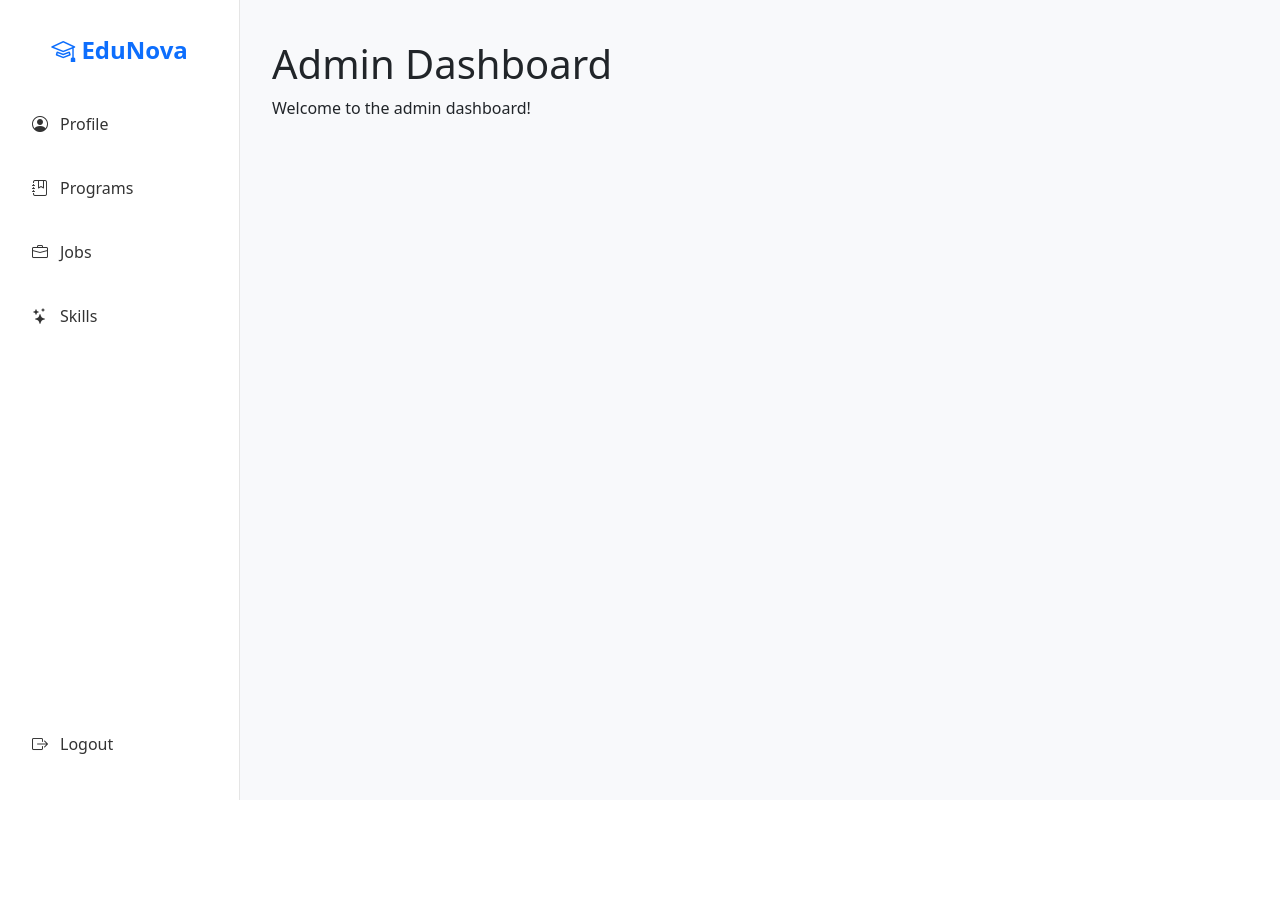
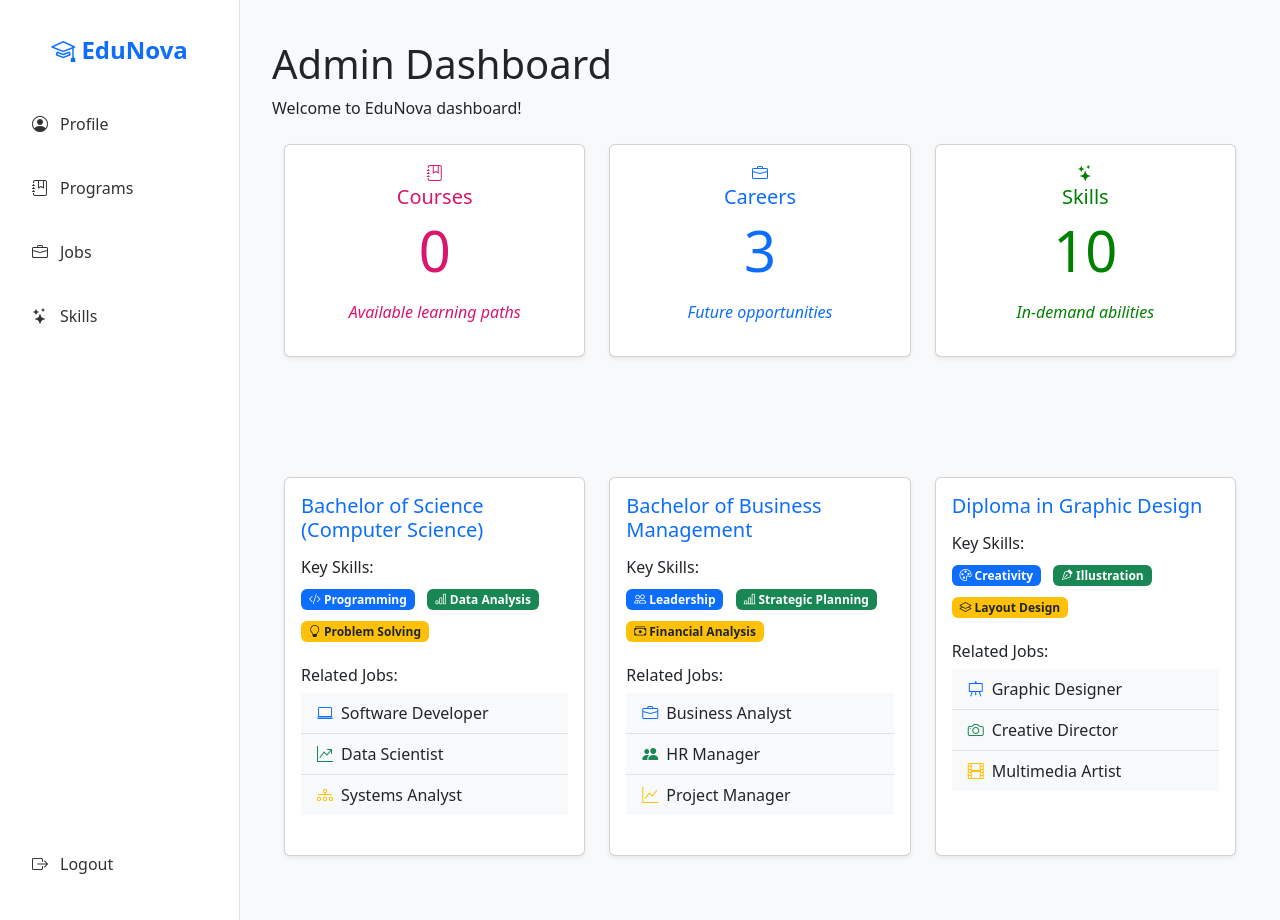
Before and after one commit to mumbimuthiga/Edunova, a Django app: page /adminsection/dashboard/ in a window 1280 px wide. Before the commit the page ends 800 px from the top, so only its background shows below. Run offline with Django 5.2, Linux system fonts and the light colour scheme; data that the repository does not hold is empty; parts of the project's set-up code (start-up, migrations or seed data) failed here and were passed over.

Commit message:
update dashboard

```diff
--- a/adminsection/templates/admin/adminsection_base.html
+++ b/adminsection/templates/admin/adminsection_base.html
@@ -14,6 +14,7 @@
     .sidebar .nav-link.active, .sidebar .nav-link:hover { background: #e3f2fd; color: #0d6efd; }
     .sidebar .mt-auto { margin-top: auto; }
     .main-content { flex: 1; padding: 2.5rem 2rem; background: #f8f9fb; min-height: 100vh; }
+    blockquote{font-style: italic;}
   </style>
 </head>
 <body>
--- a/adminsection/templates/admin/dashboard.html
+++ b/adminsection/templates/admin/dashboard.html
@@ -1,5 +1,129 @@
 {% extends 'admin/adminsection_base.html' %}
 {% block content %}
   <h1>Admin Dashboard</h1>
-  <p>Welcome to the admin dashboard!</p>
+  <p>Welcome to EduNova dashboard!</p>
+
+  <div class="container my-4">
+    <div class="row row-cols-1 row-cols-md-3 g-4">
+      <div class="col">
+        <div class="card text-center shadow-sm" style="color:#da156b">
+          <div class="card-body">
+             <i class="bi bi-journal-bookmark"></i>
+            <h5 class="card-title">Courses</h5>
+            <p class="display-4">{{ num_courses }}</p>
+            <blockquote>Available learning paths</blockquote>
+          </div>
+        </div>
+      </div>
+      <div class="col">
+        <div class="card text-center shadow-sm" style="color:#0d6efd">
+          <div class="card-body">
+             <i class="bi bi-briefcase"></i>
+            <h5 class="card-title" style="color:#0d6efd">Careers</h5>
+            <p class="display-4" style="color:#0d6efd">{{ num_careers }}</p>
+            <blockquote>Future opportunities</blockquote>
+          </div>
+        </div>
+      </div>
+      <div class="col">
+        <div class="card text-center shadow-sm" style="color:green">
+          <div class="card-body">
+             <i class="bi bi-stars"></i>
+            <h5 class="card-title" >Skills</h5>
+            <p class="display-4">{{ num_skills }}</p>
+             <blockquote>In-demand abilities</blockquote>
+
+          </div>
+        </div>
+      </div>
+    </div>
+  </div>
+
+
+<div class="container my-4">
+  <br>
+  <br>
+  <br>
+  <br>
+  <div class="row row-cols-1 row-cols-md-3 g-4">
+    <!-- Card 1 -->
+    <div class="col">
+      <div class="card shadow-sm mb-4 h-100">
+        <div class="card-body">
+          <h5 class="card-title mb-3"><span class="text-primary">Bachelor of Science (Computer Science)</span></h5>
+          <h6 class="mb-2">Key Skills:</h6>
+          <div class="mb-3">
+            <span class="badge bg-primary me-2 mb-2"><i class="bi bi-code-slash"></i> Programming</span>
+            <span class="badge bg-success me-2 mb-2"><i class="bi bi-bar-chart"></i> Data Analysis</span>
+            <span class="badge bg-warning text-dark me-2 mb-2"><i class="bi bi-lightbulb"></i> Problem Solving</span>
+          </div>
+          <h6 class="mb-2">Related Jobs:</h6>
+          <ul class="list-group list-group-flush">
+            <li class="list-group-item d-flex align-items-center" style="background: #f8f9fa;">
+              <i class="bi bi-laptop me-2 text-primary"></i> Software Developer
+            </li>
+            <li class="list-group-item d-flex align-items-center" style="background: #f8f9fa;">
+              <i class="bi bi-graph-up-arrow me-2 text-success"></i> Data Scientist
+            </li>
+            <li class="list-group-item d-flex align-items-center" style="background: #f8f9fa;">
+              <i class="bi bi-diagram-3 me-2 text-warning"></i> Systems Analyst
+            </li>
+          </ul>
+        </div>
+      </div>
+    </div>
+    <!-- Card 2 -->
+    <div class="col">
+      <div class="card shadow-sm mb-4 h-100">
+        <div class="card-body">
+          <h5 class="card-title mb-3"><span class="text-primary">Bachelor of Business Management</span></h5>
+          <h6 class="mb-2">Key Skills:</h6>
+          <div class="mb-3">
+            <span class="badge bg-primary me-2 mb-2"><i class="bi bi-people"></i> Leadership</span>
+            <span class="badge bg-success me-2 mb-2"><i class="bi bi-bar-chart-line"></i> Strategic Planning</span>
+            <span class="badge bg-warning text-dark me-2 mb-2"><i class="bi bi-cash-stack"></i> Financial Analysis</span>
+          </div>
+          <h6 class="mb-2">Related Jobs:</h6>
+          <ul class="list-group list-group-flush">
+            <li class="list-group-item d-flex align-items-center" style="background: #f8f9fa;">
+              <i class="bi bi-briefcase me-2 text-primary"></i> Business Analyst
+            </li>
+            <li class="list-group-item d-flex align-items-center" style="background: #f8f9fa;">
+              <i class="bi bi-people-fill me-2 text-success"></i> HR Manager
+            </li>
+            <li class="list-group-item d-flex align-items-center" style="background: #f8f9fa;">
+              <i class="bi bi-graph-up me-2 text-warning"></i> Project Manager
+            </li>
+          </ul>
+        </div>
+      </div>
+    </div>
+    <!-- Card 3 -->
+    <div class="col">
+      <div class="card shadow-sm mb-4 h-100">
+        <div class="card-body">
+          <h5 class="card-title mb-3"><span class="text-primary">Diploma in Graphic Design</span></h5>
+          <h6 class="mb-2">Key Skills:</h6>
+          <div class="mb-3">
+            <span class="badge bg-primary me-2 mb-2"><i class="bi bi-palette"></i> Creativity</span>
+            <span class="badge bg-success me-2 mb-2"><i class="bi bi-vector-pen"></i> Illustration</span>
+            <span class="badge bg-warning text-dark me-2 mb-2"><i class="bi bi-layers"></i> Layout Design</span>
+          </div>
+          <h6 class="mb-2">Related Jobs:</h6>
+          <ul class="list-group list-group-flush">
+            <li class="list-group-item d-flex align-items-center" style="background: #f8f9fa;">
+              <i class="bi bi-easel me-2 text-primary"></i> Graphic Designer
+            </li>
+            <li class="list-group-item d-flex align-items-center" style="background: #f8f9fa;">
+              <i class="bi bi-camera me-2 text-success"></i> Creative Director
+            </li>
+            <li class="list-group-item d-flex align-items-center" style="background: #f8f9fa;">
+              <i class="bi bi-film me-2 text-warning"></i> Multimedia Artist
+            </li>
+          </ul>
+        </div>
+      </div>
+    </div>
+  </div>
+</div>
 {% endblock %}
--- a/adminsection/templates/admin/profile.html
+++ b/adminsection/templates/admin/profile.html
@@ -4,7 +4,7 @@
 <div class="container mt-4">
     <div class="card">
         <div class="card-body">
-            <p><strong>Name:</strong> {{ user.get_full_name|default:user.username }}</p>
+            <p><strong>Name:</strong> {{ user.get_full_name|default:user.first_name }}</p>
             <p><strong>Email:</strong> {{ user.email }}</p>
             <p><strong>Program:</strong> {{ profile.program }}</p>
             <p><strong>University:</strong> {{ profile.university }}</p>
--- a/adminsection/views.py
+++ b/adminsection/views.py
@@ -9,7 +9,16 @@ import xml.etree.ElementTree as ET
 # Create your views here.
 
 def dashboard(request):
-    return render(request, 'admin/dashboard.html')
+    num_courses=Programs.objects.count()
+    # num_careers=Careers.objects.count()
+    # num_skills=Skills.objects.count()
+    num_careers=3
+    num_skills=10
+    return render(request, 'admin/dashboard.html',{
+        'num_courses':num_courses,
+        'num_careers':num_careers,
+        'num_skills':num_skills
+    })
 
 def profile(request):
     return render(request,'admin/profile.html')
```
